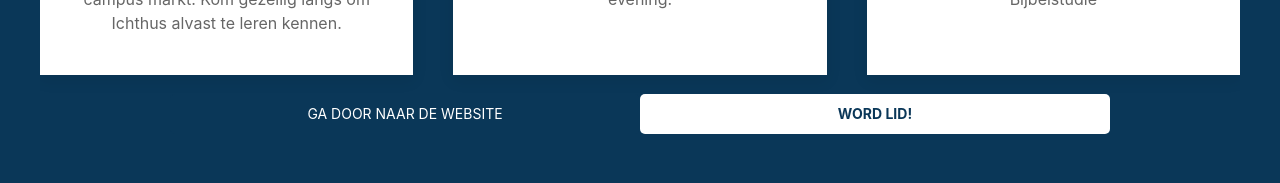
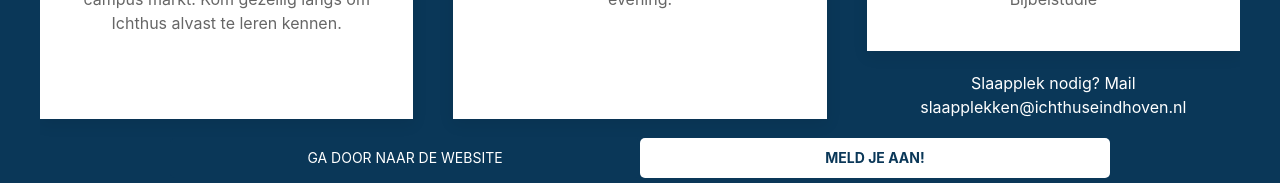
Before and after one commit to ichthus-eindhoven/ichthus-eindhoven.github.io, a Nuxt app: page / in a window 1280 px wide. Shown: the part 617-800 px from the top of the page. Built offline with nearby package versions, Linux system fonts and the light colour scheme.

Commit message:
Added 'slaapplek nodig'

```diff
--- a/components/introOverlay.vue
+++ b/components/introOverlay.vue
@@ -70,6 +70,9 @@
                       </p>
                     </div>
                   </div>
+              <p class="text-medium">
+              Slaapplek nodig? Mail <a href="mailto:slaapplekken@ichthuseindhoven.nl">slaapplekken@ichthuseindhoven.nl</a>
+            </p>
                 </li>
               </ul>
               <a class="uk-position-center-left uk-position-small uk-hidden-hover" href="#"
@@ -188,7 +191,7 @@
       <a
         class="uk-button uk-button-primary uk-button-medium uk-margin-small-bottom uk-border-rounded to-site-btn join-us-btn uk-width-1-2"
         href="https://docs.google.com/forms/d/e/1FAIpQLScmVImVt2BiEFtbJABshTV28FpGXMmbom8Q-lyyA3LMfhUvLw/viewform?usp=sf_link">
-        <b>Word lid!</b>
+        <b>Meld je aan!</b>
       </a>
     </div>
   </div>
```
